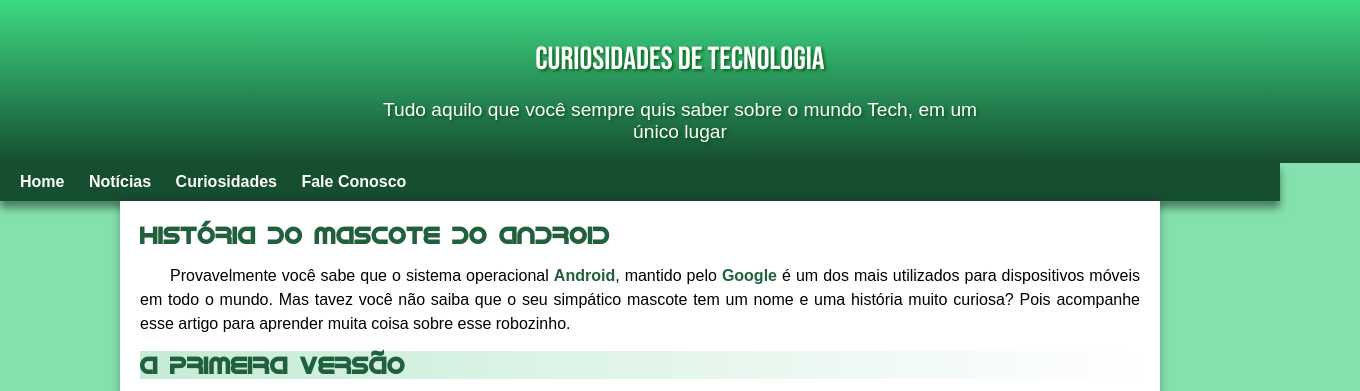
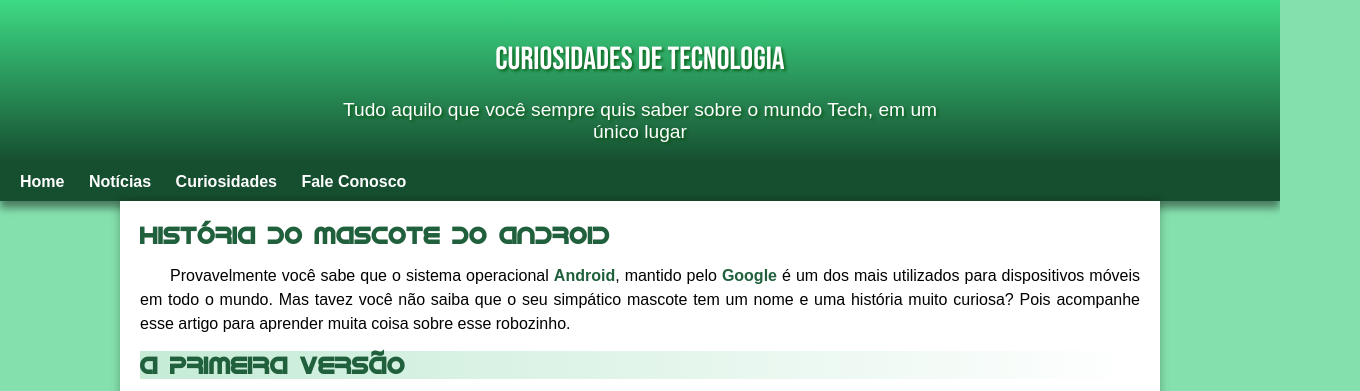
Before and after one commit to KauanPaitax/projeto-android, a plain HTML site: page index.html in a window 1280 px wide. Shown: the top 391 px of the page, 1360 px wide, since content can reach past the window. Drawn offline with Linux system fonts and the light colour scheme.

Commit message:
atualização

```diff
--- a/style.css
+++ b/style.css
@@ -68,7 +68,7 @@ div.video > iframe{
 header{
     color: white;
     width: 100%;
-    padding: 40px;
+    padding: 40px 0px 0px 0px;
     padding-bottom: 20px;
     background-image: linear-gradient(#3DDA84, #164E30);
 }
```
